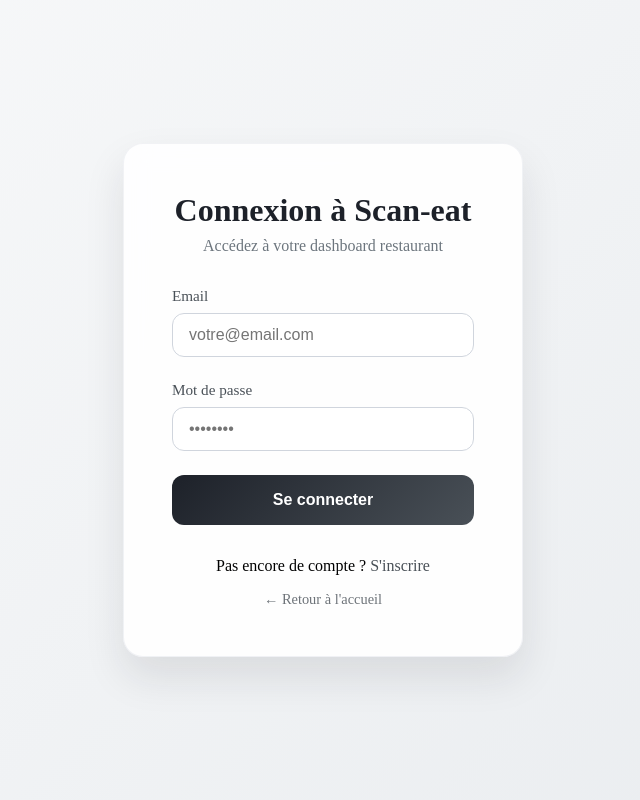
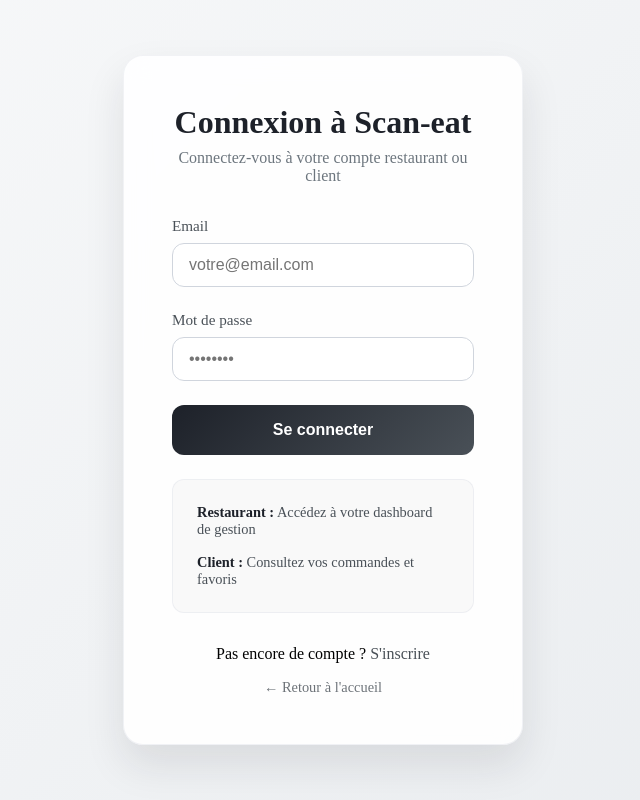
Before and after one commit to FaresBENAI/Scan-eat, a Next.js app: page /auth/login in a window 1280 px wide. Shown: the whole page, without its empty margins (317-957 px from the left). Built offline with nearby package versions, Linux system fonts and the light colour scheme; no server answers.

Commit message:
Update login page: automatic user type detection (restaurant/customer) with appropriate redirection

```diff
--- a/src/app/auth/login/login.css
+++ b/src/app/auth/login/login.css
@@ -123,3 +123,36 @@
   font-size: 0.9rem;
   opacity: 0.8;
 }
+
+.login-info {
+  margin: 1.5rem 0;
+  padding: 1.5rem;
+  background: rgba(29, 33, 41, 0.02);
+  border-radius: 12px;
+  border: 1px solid rgba(208, 213, 221, 0.3);
+}
+
+.user-types {
+  display: flex;
+  flex-direction: column;
+  gap: 1rem;
+}
+
+.user-type {
+  font-size: 0.9rem;
+  color: #495057;
+}
+
+.user-type strong {
+  color: #1d2129;
+}
+
+@media (max-width: 480px) {
+  .user-types {
+    gap: 0.75rem;
+  }
+
+  .user-type {
+    font-size: 0.85rem;
+  }
+}
--- a/src/app/auth/login/page.js
+++ b/src/app/auth/login/page.js
@@ -13,21 +13,69 @@
   const [error, setError] = useState('');
   const router = useRouter();
 
+  const detectUserType = async (userId) => {
+    try {
+      // Vérifier d'abord dans la table restaurants
+      const { data: restaurantData, error: restaurantError } = await supabase
+        .from('restaurants')
+        .select('id, name')
+        .eq('id', userId)
+        .single();
+
+      if (restaurantData && !restaurantError) {
+        return { type: 'restaurant', data: restaurantData };
+      }
+
+      // Si pas trouvé dans restaurants, vérifier dans customers
+      const { data: customerData, error: customerError } = await supabase
+        .from('customers')
+        .select('id, name')
+        .eq('id', userId)
+        .single();
+
+      if (customerData && !customerError) {
+        return { type: 'customer', data: customerData };
+      }
+
+      // Si trouvé nulle part, erreur
+      throw new Error('Profil utilisateur non trouvé');
+
+    } catch (error) {
+      console.error('Erreur détection type:', error);
+      throw error;
+    }
+  };
+
   const handleLogin = async (e) => {
     e.preventDefault();
     setLoading(true);
     setError('');
 
-    const { data, error } = await supabase.auth.signInWithPassword({
-      email,
-      password,
-    });
+    try {
+      // 1. Authentification Supabase
+      const { data: authData, error: authError } = await supabase.auth.signInWithPassword({
+        email,
+        password,
+      });
 
-    if (error) {
+      if (authError) throw authError;
+
+      // 2. Détecter le type d'utilisateur
+      const userInfo = await detectUserType(authData.user.id);
+
+      // 3. Rediriger selon le type
+      if (userInfo.type === 'restaurant') {
+        router.push('/dashboard');
+      } else if (userInfo.type === 'customer') {
+        // Pour l'instant, rediriger vers l'accueil
+        // Plus tard on aura un dashboard client
+        router.push('/');
+      }
+
+    } catch (error) {
       setError(error.message);
-    } else {
-      router.push('/dashboard');
     }
+
     setLoading(false);
   };
 
@@ -36,7 +84,7 @@
       <div className="auth-card">
         <div className="auth-header">
           <h1>Connexion à Scan-eat</h1>
-          <p>Accédez à votre dashboard restaurant</p>
+          <p>Connectez-vous à votre compte restaurant ou client</p>
         </div>
 
         <form onSubmit={handleLogin} className="auth-form">
@@ -71,6 +119,17 @@
           </button>
         </form>
 
+        <div className="login-info">
+          <div className="user-types">
+            <div className="user-type">
+              <strong>Restaurant :</strong> Accédez à votre dashboard de gestion
+            </div>
+            <div className="user-type">
+              <strong>Client :</strong> Consultez vos commandes et favoris
+            </div>
+          </div>
+        </div>
+
         <div className="auth-footer">
           <p>Pas encore de compte ?{' '}
             <Link href="/auth/register">S'inscrire</Link>
```
